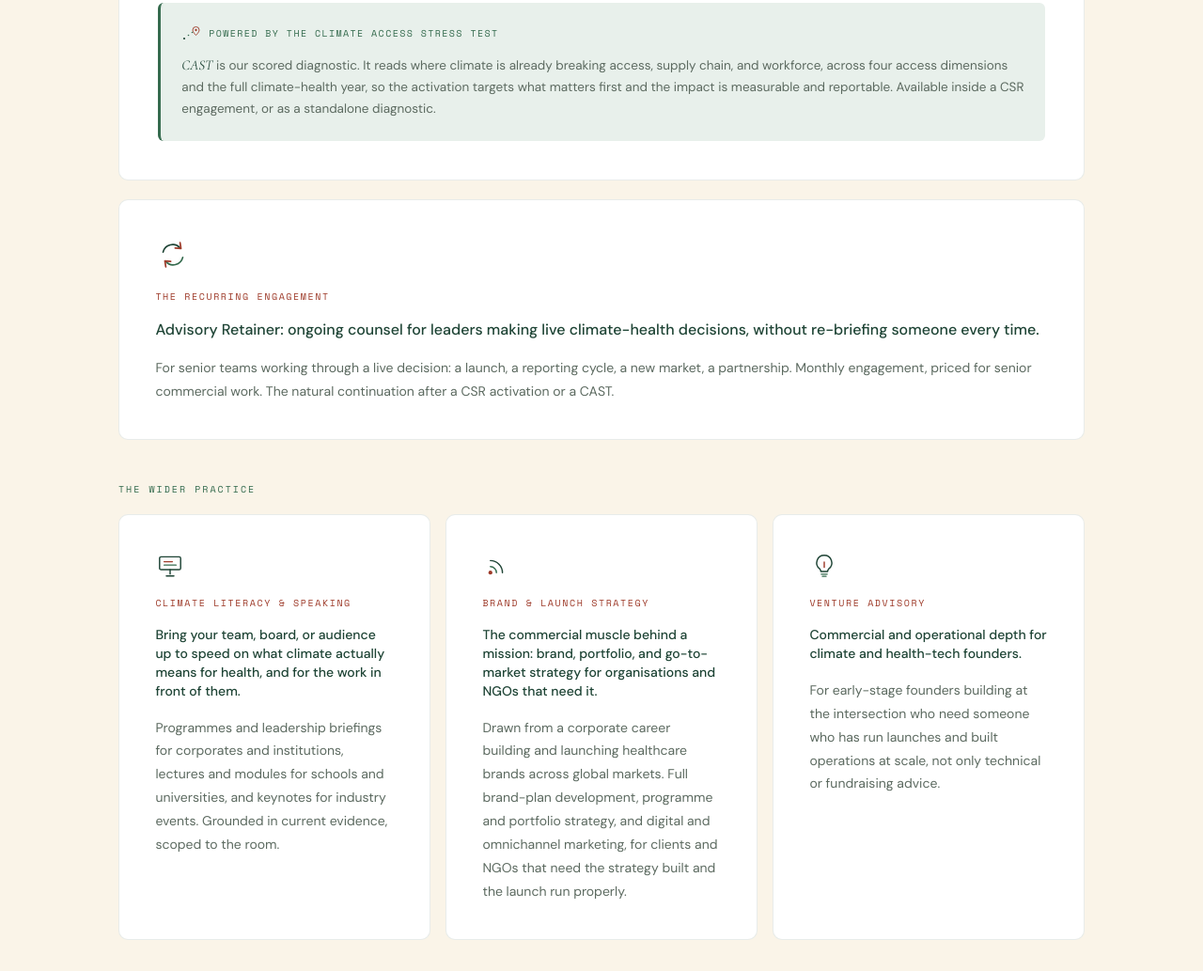
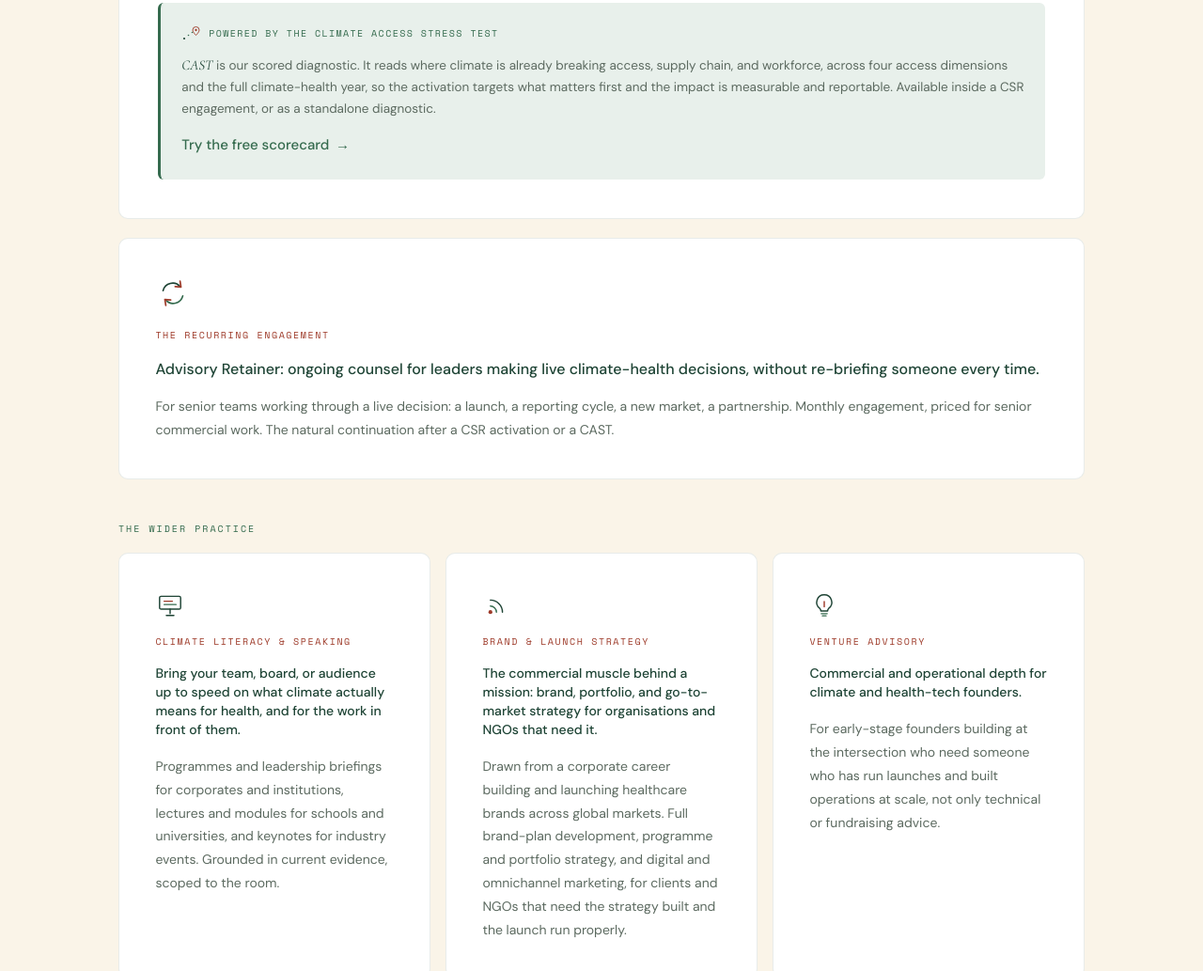
Before and after one commit to syntropyearth/syntropyearth-site, a plain HTML site: page index.html in a window 1280 px wide. Shown: the part 3705-4738 px from the top of the page at 94% size. Drawn offline with nearby package versions, Linux system fonts and the light colour scheme.

Commit message:
Update index.html
included cast-tool

```diff
--- a/index.html
+++ b/index.html
@@ -223,6 +223,7 @@
             Powered by the Climate Access Stress Test
           </p>
           <p><span class="castname">CAST</span> is our scored diagnostic. It reads where climate is already breaking access, supply chain, and workforce, across four access dimensions and the full climate-health year, so the activation targets what matters first and the impact is measurable and reportable. Available inside a CSR engagement, or as a standalone diagnostic.</p>
+          <a class="text-link" href="/climate-access" style="margin-top:0.9rem">Try the free scorecard <span class="arrow">&rarr;</span></a>
         </div>
       </article>
     </div>
```
